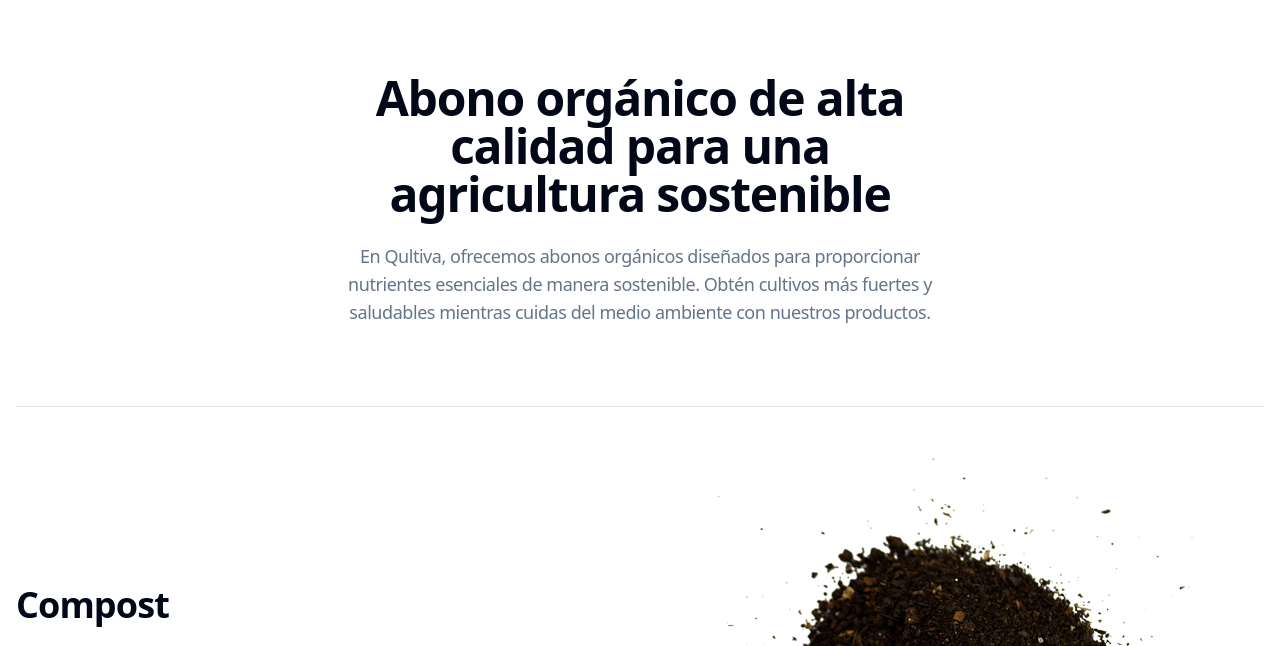
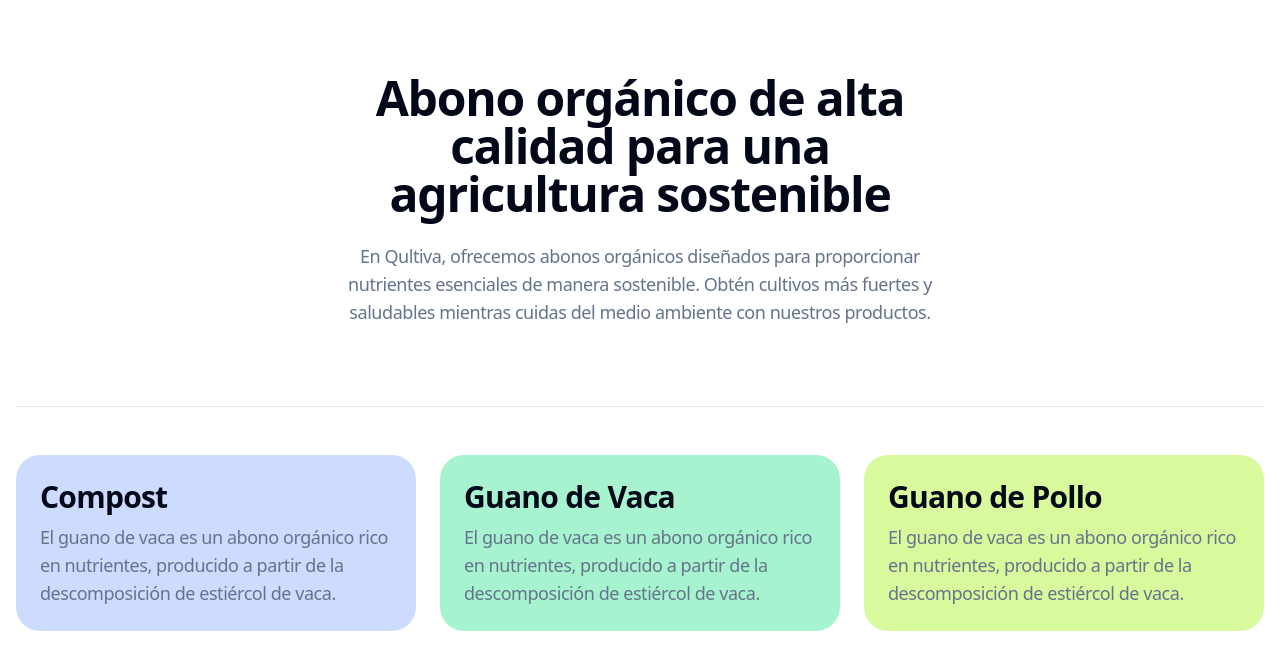
Before and after one commit to lbavendanos/qultiva, an Astro site: page / in a window 1280 px wide. Shown: the part 78-724 px from the top of the page. Built offline with nearby package versions, Linux system fonts and the light colour scheme; Astro itself is replaced by a stand-in of ours.

Commit message:
Fix landingpage

```diff
--- a/src/pages/index.astro
+++ b/src/pages/index.astro
@@ -34,26 +34,68 @@
   <div class="container">
     <Separator />
   </div>
+  <!-- <section class="container my-12"> -->
+  <!--   <div class="grid grid-cols-12 items-center gap-6"> -->
+  <!--     <div class="col-span-12 md:col-span-6"> -->
+  <!--       <div class="flex flex-col gap-y-6"> -->
+  <!--         <h2 class="text-3xl font-black tracking-tight md:text-4xl"> -->
+  <!--           Compost -->
+  <!--         </h2> -->
+  <!--         <p class="text-base tracking-tight text-muted-foreground md:text-lg"> -->
+  <!--           El compost de Qultiva es un abono orgánico rico en nutrientes, -->
+  <!--           producido a partir de la descomposición de materia orgánica. Es -->
+  <!--           ideal para mejorar la estructura del suelo y aumentar su fertilidad. -->
+  <!--           Nuestro compost no solo proporciona nutrientes esenciales, sino que -->
+  <!--           también ayuda a retener la humedad y promueve la actividad -->
+  <!--           microbiana en el suelo. -->
+  <!--         </p> -->
+  <!--       </div> -->
+  <!--     </div> -->
+  <!--     <div class="col-span-12 md:col-span-6"> -->
+  <!--       <div class="flex items-center justify-center"> -->
+  <!--         <Image src={compostImage} alt="Compost" width="500" height="500" /> -->
+  <!--       </div> -->
+  <!--     </div> -->
+  <!--   </div> -->
+  <!-- </section> -->
   <section class="container my-12">
     <div class="grid grid-cols-12 items-center gap-6">
-      <div class="col-span-12 md:col-span-6">
-        <div class="flex flex-col gap-y-6">
-          <h2 class="text-3xl font-black tracking-tight md:text-4xl">
+      <!-- <div class="col-span-12"> -->
+      <!--   <h2 class="text-center text-5xl font-black tracking-tight"> -->
+      <!--     Productos -->
+      <!--   </h2> -->
+      <!-- </div> -->
+      <div class="col-span-12 md:col-span-4">
+        <div class="space-y-2 rounded-3xl bg-indigo-200 p-6">
+          <h3 class="text-2xl font-black tracking-tight md:text-3xl">
             Compost
-          </h2>
+          </h3>
           <p class="text-base tracking-tight text-muted-foreground md:text-lg">
-            El compost de Qultiva es un abono orgánico rico en nutrientes,
-            producido a partir de la descomposición de materia orgánica. Es
-            ideal para mejorar la estructura del suelo y aumentar su fertilidad.
-            Nuestro compost no solo proporciona nutrientes esenciales, sino que
-            también ayuda a retener la humedad y promueve la actividad
-            microbiana en el suelo.
+            El guano de vaca es un abono orgánico rico en nutrientes, producido
+            a partir de la descomposición de estiércol de vaca.
           </p>
         </div>
       </div>
-      <div class="col-span-12 md:col-span-6">
-        <div class="flex items-center justify-center">
-          <Image src={compostImage} alt="Compost" width="500" height="500" />
+      <div class="col-span-12 md:col-span-4">
+        <div class="space-y-2 rounded-3xl bg-emerald-200 p-6">
+          <h3 class="text-2xl font-black tracking-tight md:text-3xl">
+            Guano de Vaca
+          </h3>
+          <p class="text-base tracking-tight text-muted-foreground md:text-lg">
+            El guano de vaca es un abono orgánico rico en nutrientes, producido
+            a partir de la descomposición de estiércol de vaca.
+          </p>
+        </div>
+      </div>
+      <div class="col-span-12 md:col-span-4">
+        <div class="space-y-2 rounded-3xl bg-lime-200 p-6">
+          <h3 class="text-2xl font-black tracking-tight md:text-3xl">
+            Guano de Pollo
+          </h3>
+          <p class="text-base tracking-tight text-muted-foreground md:text-lg">
+            El guano de vaca es un abono orgánico rico en nutrientes, producido
+            a partir de la descomposición de estiércol de vaca.
+          </p>
         </div>
       </div>
     </div>
```
